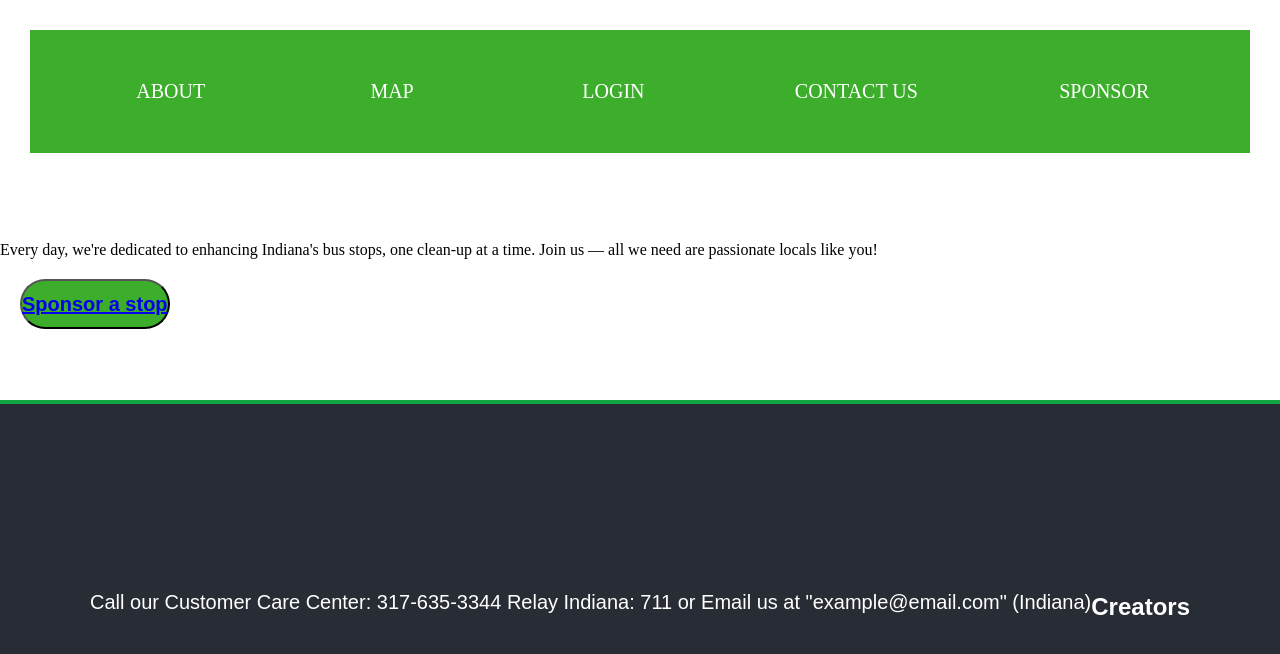
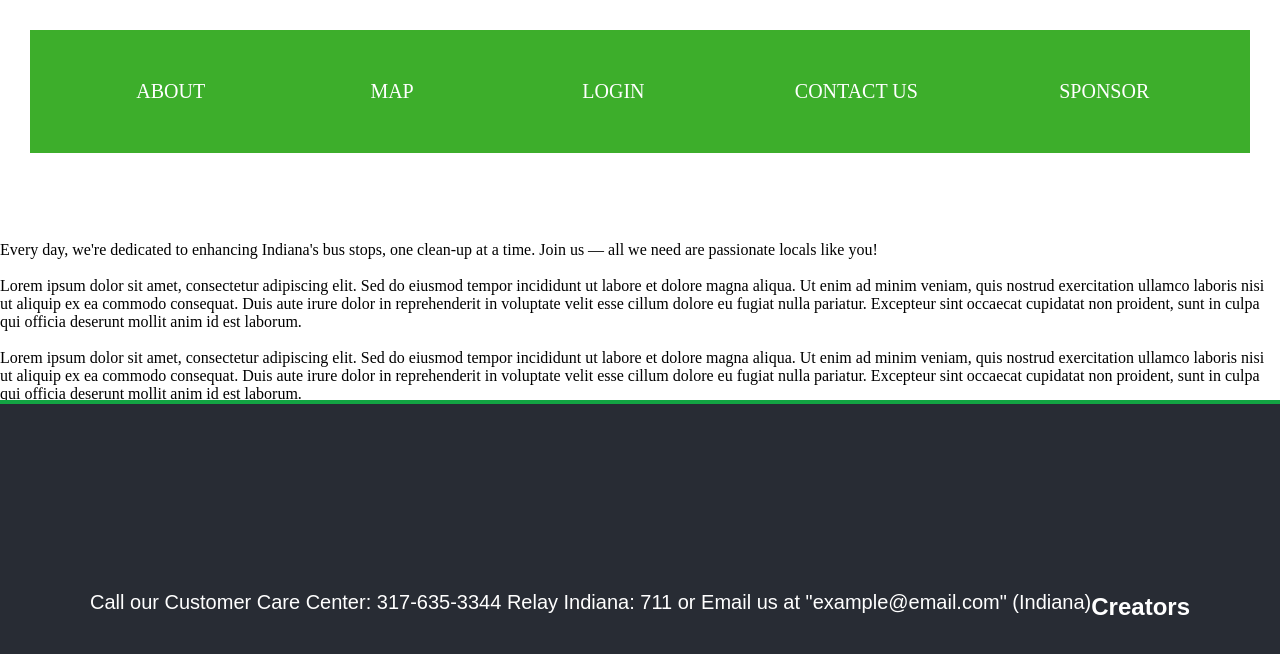
Before and after one commit to uprighted-learners/capstone-indygo-react-capstone-magic-green-bus, a React (Create React App) app in the folder frontend/: page / in a window 1280 px wide. Shown: the top 654 px of the page. Built offline with nearby package versions, Linux system fonts and the light colour scheme.

Commit message:
styling fixes and lorem add to auth and about section

```diff
--- a/frontend/src/components/About.css
+++ b/frontend/src/components/About.css
@@ -1,14 +1,17 @@
-.Home-Button {
+.Sponsor-Button-container{
   display: flex;
+  box-sizing: border-box;
   justify-content: center;
-  align-items: center;
-  text-align: center;
-  height: 50px;
+}
+
+.Sponsor-Button {
+  margin-top: 10vh;
+  padding: 20px;
   background-color: #3dae2b;
-  /* border: none; */
+  border: none;
   border-radius: 25px;
   font-size: 20px;
   font-weight: 600;
-  margin: 20px;
   cursor: pointer;
+  text-decoration: none;
 }
--- a/frontend/src/components/About.js
+++ b/frontend/src/components/About.js
@@ -13,9 +13,18 @@
           clean-up at a time. Join us — all we need are passionate locals like
           you!
         </p>
-        <button type='submit' className='Home-Button'>
-          <Link to='/sponsor'>Sponsor a stop</Link>
-        </button>
+        <br></br>
+        <p>Lorem ipsum dolor sit amet, consectetur adipiscing elit. Sed do eiusmod tempor incididunt ut labore et dolore magna aliqua. Ut enim ad minim veniam, quis nostrud exercitation ullamco laboris nisi ut aliquip ex ea commodo consequat. Duis aute irure dolor in reprehenderit in voluptate velit esse cillum dolore eu fugiat nulla pariatur. Excepteur sint occaecat cupidatat non proident, sunt in culpa qui officia deserunt mollit anim id est laborum.</p>
+        <br></br>
+        <p>Lorem ipsum dolor sit amet, consectetur adipiscing elit. Sed do eiusmod tempor incididunt ut labore et dolore magna aliqua. Ut enim ad minim veniam, quis nostrud exercitation ullamco laboris nisi ut aliquip ex ea commodo consequat. Duis aute irure dolor in reprehenderit in voluptate velit esse cillum dolore eu fugiat nulla pariatur. Excepteur sint occaecat cupidatat non proident, sunt in culpa qui officia deserunt mollit anim id est laborum.</p>
+        <br></br>
+        <p>Lorem ipsum dolor sit amet, consectetur adipiscing elit. Sed do eiusmod tempor incididunt ut labore et dolore magna aliqua. Ut enim ad minim veniam, quis nostrud exercitation ullamco laboris nisi ut aliquip ex ea commodo consequat. Duis aute irure dolor in reprehenderit in voluptate velit esse cillum dolore eu fugiat nulla pariatur. Excepteur sint occaecat cupidatat non proident, sunt in culpa qui officia deserunt mollit anim id est laborum.</p>
+        <br></br>
+        <div className='Sponsor-Button-container'>
+          <button type='submit' className='Sponsor-Button'>
+            <Link to='/sponsor'>Sponsor a stop</Link>
+          </button>
+        </div>
       </div>
     </>
   );
--- a/frontend/src/components/Auth.css
+++ b/frontend/src/components/Auth.css
@@ -4,13 +4,13 @@
   flex-direction: column;
   min-height: 100vh;
 }
-h1{
+.Login-Title{
   display: flex;
   flex-direction: column;
   align-items: center;
   justify-content: center;
   margin: 0;
-  color: white;
+  color: black;
   font-family: 'Times New Roman', Times, serif;
   font-size: 35px;
 }
@@ -61,6 +61,14 @@
   margin: 10px 0;
   cursor: pointer;
 }
+.signup-or-login {
+  margin: 0 5px;
+}
+
+.guestButton {
+  margin: 0 5px;
+}
+
 .signup-header{
   font-size: 40px;
   font-weight: 600;
@@ -72,6 +80,7 @@
 .prompt-overlay{
   font-size: small;
   display: flex;
+  color: black;
 
 }
 .username-input-login{
--- a/frontend/src/components/Auth.js
+++ b/frontend/src/components/Auth.js
@@ -28,6 +28,9 @@
     } catch (error) {
       console.log(error);
       console.error("Authentication error:", error.message);
+      // alert("Invalid credentials. Please try again.");  //quinn is working on this
+      // setUsername("");
+      // setPassword("");
     }
   };
 
@@ -89,22 +92,22 @@
           </>
 
         ): <div>
-          <label>username:
+          <label>Username:
           <input className='username-input-login'type='username' value={username} onChange={(e) => setUsername(e.target.value)} required></input><br></br>
           </label>
-          <label>password:<input  className='password-input-login' type='password' value={password} onChange={(e)=> setPassword(e.target.value)} required></input></label>
+          <label>Password:<input  className='password-input-login' type='password' value={password} onChange={(e)=> setPassword(e.target.value)} required></input></label>
          </div>}
         <button className='Login-Button' type="submit">{isLoginMode ? "Login" : "Sign Up"}</button>
       </form>
       <p>
         {isLoginMode ? "Don't have an account?" : "Already have an account?"}
-        <button type="button" onClick={toggleLoginMode}>
+        <button className="signup-or-login" type="button" onClick={toggleLoginMode}>
           {isLoginMode ? "Sign Up" : "Login"}
         </button>
         {localStorage.getItem("token") && !isGuest ?
-        <button   onClick={(logoutUser)} onChange={console.log("hi")}> Logout </button> : null
+        <button onClick={(logoutUser)} onChange={console.log("hi")}> Logout </button> : null
         }
-        <button id="guestButton" onClick={(continueGuest)}>Continue as Guest</button>
+        <button className="guestButton" onClick={(continueGuest)}>Continue as Guest</button>
       </p>
     </div>
    </div>
```
